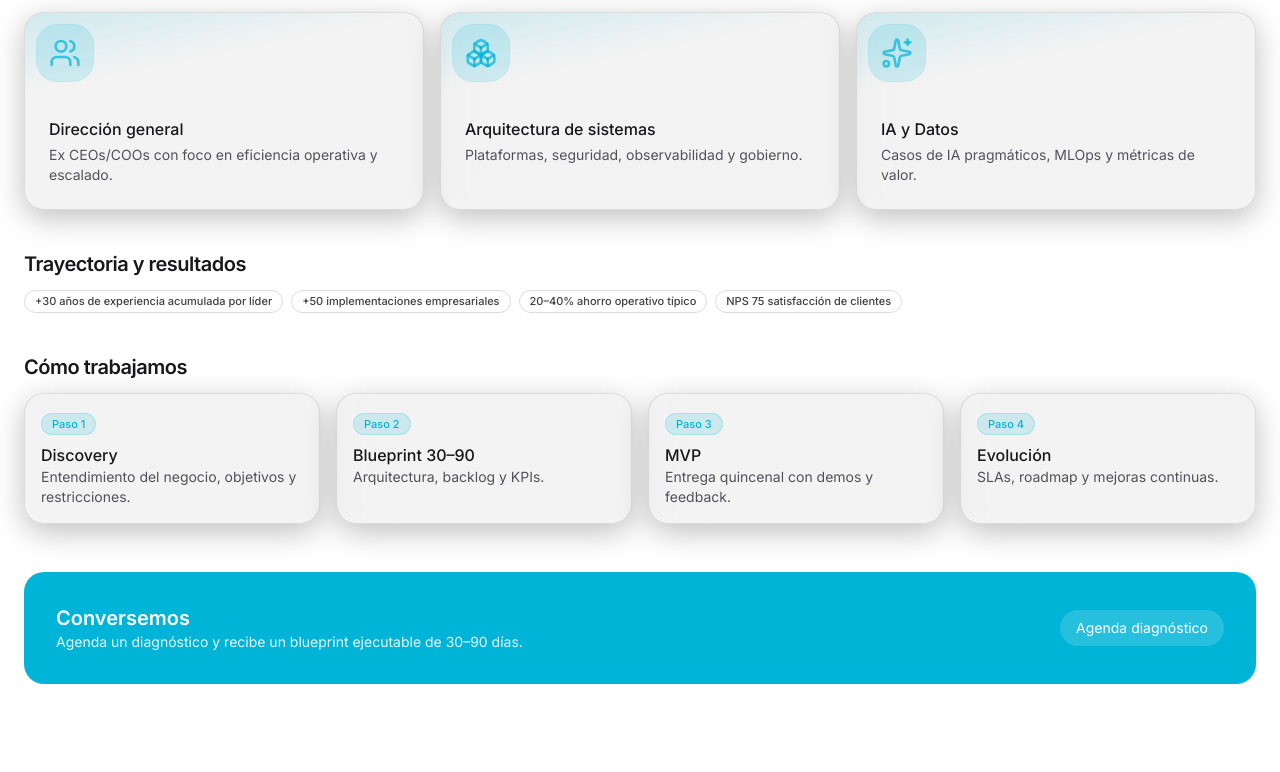
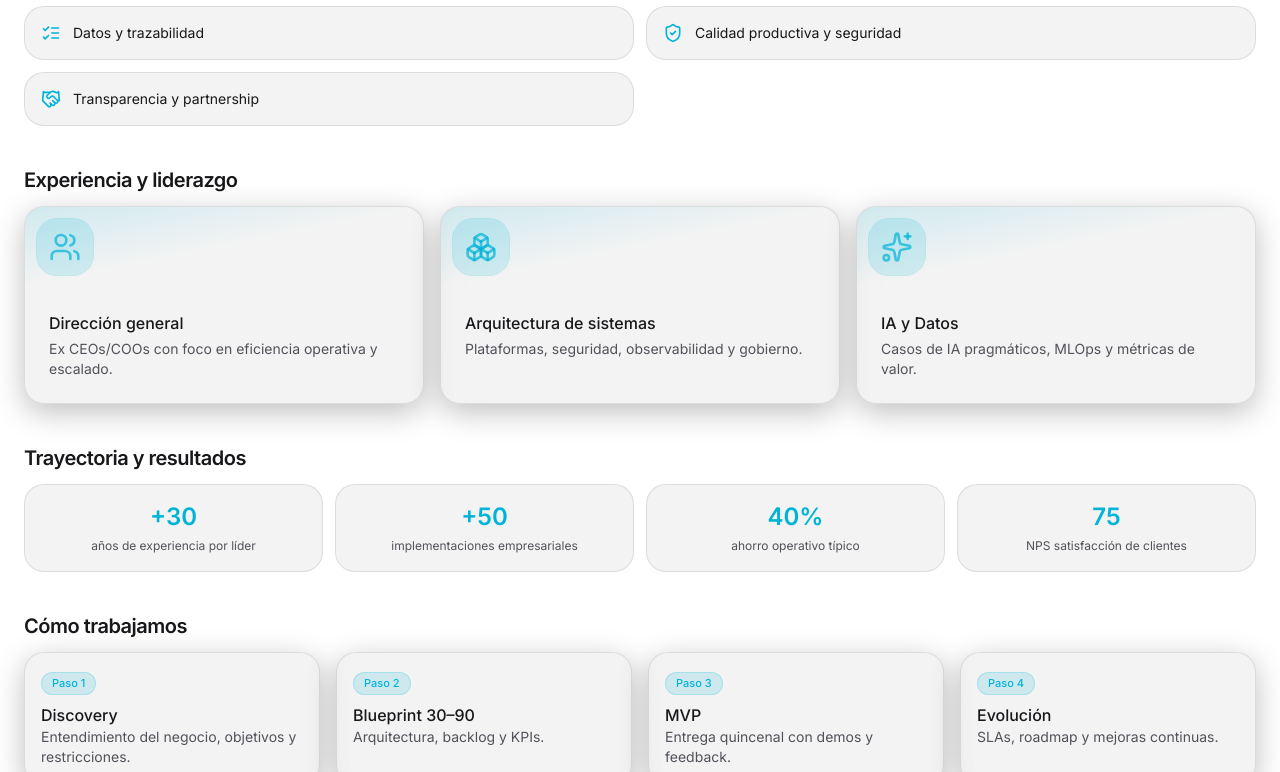
Before and after one commit to Cryptobal/axioma, a Next.js app: page /quienes-somos in a window 1280 px wide. Shown: the part 864-1636 px from the top of the page. Built offline with nearby package versions, Linux system fonts and the light colour scheme; no server answers.

Commit message:
Quiénes Somos: 3+3 pilares, counters animados (trayectoria) y copy más claro

```diff
--- a/app/quienes-somos/page.tsx
+++ b/app/quienes-somos/page.tsx
@@ -4,7 +4,8 @@ import { PageHeader } from '@/components/page-header'
 import { Badge } from '@/components/ui/badge'
 import { Card, CardContent, CardHeader } from '@/components/ui/card'
 import Link from 'next/link'
-import { Sparkles, Workflow, Boxes, ShieldCheck, Gauge, ListChecks, Lock, Handshake, Users } from 'lucide-react'
+import { Sparkles, Workflow, Boxes, ShieldCheck, Gauge, ListChecks, Lock, Handshake, Users, Brain } from 'lucide-react'
+import { CounterStat } from '@/components/counter-stat'
 
 export const metadata: Metadata = {
   title: 'Quiénes Somos — LX3',
@@ -41,9 +42,9 @@ export default function Page() {
         subtitle="Equipo senior en automatización, IA aplicada y plataformas. Convertimos estrategia en sistemas productivos en 30–90 días."
       />
 
-      {/* Hero editorial con 3 pilares */}
+      {/* Hero editorial con 3+3 pilares */}
       <section className="mt-6 grid grid-cols-1 md:grid-cols-3 gap-4">
-        {[{ i: Workflow, t: 'Automatización pragmática', d: 'Rediseñamos flujos críticos y eliminamos tareas repetitivas.' }, { i: Sparkles, t: 'IA aplicada', d: 'Extracción, clasificación y agentes donde generan valor.' }, { i: Boxes, t: 'Sistemas y plataformas', d: 'ERP modular, APIs modernas e integraciones listas para producción.' }].map((x) => (
+        {[{ i: Workflow, t: 'Automatización pragmática', d: 'Rediseñamos flujos críticos y eliminamos tareas repetitivas.' }, { i: Sparkles, t: 'IA aplicada', d: 'Extracción, clasificación y agentes donde generan valor.' }, { i: Boxes, t: 'Sistemas y plataformas', d: 'ERP modular, APIs modernas e integraciones listas para producción.' }, { i: Brain, t: 'Datos y decisiones', d: 'KPIs, trazabilidad y dashboards accionables.' }, { i: ShieldCheck, t: 'Seguridad y gobierno', d: 'Controles, auditoría y cumplimiento.' }, { i: Handshake, t: 'Ejecución y partnership', d: 'Entrega quincenal, SLAs y comunicación clara.' }].map((x) => (
           <Card key={x.t} className="overflow-hidden">
             <div className="relative h-16 md:h-20">
               <div className="absolute inset-0 bg-gradient-to-br from-primary/15 via-transparent to-transparent" />
@@ -103,13 +104,14 @@ export default function Page() {
         </div>
       </section>
 
-      {/* 4. Trayectoria (badges) */}
+      {/* 4. Trayectoria (counters) */}
       <section className="mt-10">
         <h2 className="text-xl font-semibold tracking-tight">Trayectoria y resultados</h2>
-        <div className="mt-3 flex flex-wrap gap-2">
-          {trackRecord.map((t) => (
-            <Badge key={t.k} variant="outline">{t.k} {t.v}</Badge>
-          ))}
+        <div className="mt-3 grid grid-cols-2 md:grid-cols-4 gap-3">
+          <CounterStat label="años de experiencia por líder" value={30} prefix="+" />
+          <CounterStat label="implementaciones empresariales" value={50} prefix="+" />
+          <CounterStat label="ahorro operativo típico" value={40} suffix="%" />
+          <CounterStat label="NPS satisfacción de clientes" value={75} />
         </div>
       </section>
 
--- /dev/null
+++ b/components/counter-stat.tsx
@@ -0,0 +1,50 @@
+"use client"
+import { useEffect, useMemo, useRef, useState } from 'react'
+
+type Props = {
+  label: string
+  value: number
+  prefix?: string
+  suffix?: string
+  decimals?: number
+}
+
+export function CounterStat({ label, value, prefix = '', suffix = '', decimals = 0 }: Props) {
+  const [display, setDisplay] = useState(0)
+  const ref = useRef<HTMLDivElement | null>(null)
+  const started = useRef(false)
+
+  useEffect(() => {
+    const node = ref.current
+    if (!node) return
+    const obs = new IntersectionObserver(
+      (entries) => {
+        const e = entries[0]
+        if (e.isIntersecting && !started.current) {
+          started.current = true
+          const start = performance.now()
+          const duration = 1200
+          const tick = (now: number) => {
+            const t = Math.min(1, (now - start) / duration)
+            const eased = 1 - Math.pow(1 - t, 3)
+            setDisplay(value * eased)
+            if (t < 1) requestAnimationFrame(tick)
+          }
+          requestAnimationFrame(tick)
+        }
+      },
+      { rootMargin: '0px 0px -20% 0px' }
+    )
+    obs.observe(node)
+    return () => obs.disconnect()
+  }, [value])
+
+  const formatted = useMemo(() => `${prefix}${display.toFixed(decimals)}${suffix}`, [display, prefix, suffix, decimals])
+
+  return (
+    <div ref={ref} className="rounded-2xl border border-zinc-900/10 bg-zinc-900/5 p-4 text-center dark:border-zinc-50/10 dark:bg-zinc-50/5">
+      <div className="text-2xl font-semibold text-primary">{formatted}</div>
+      <div className="text-[12px] text-zinc-600 dark:text-zinc-400 mt-1">{label}</div>
+    </div>
+  )
+}
```
